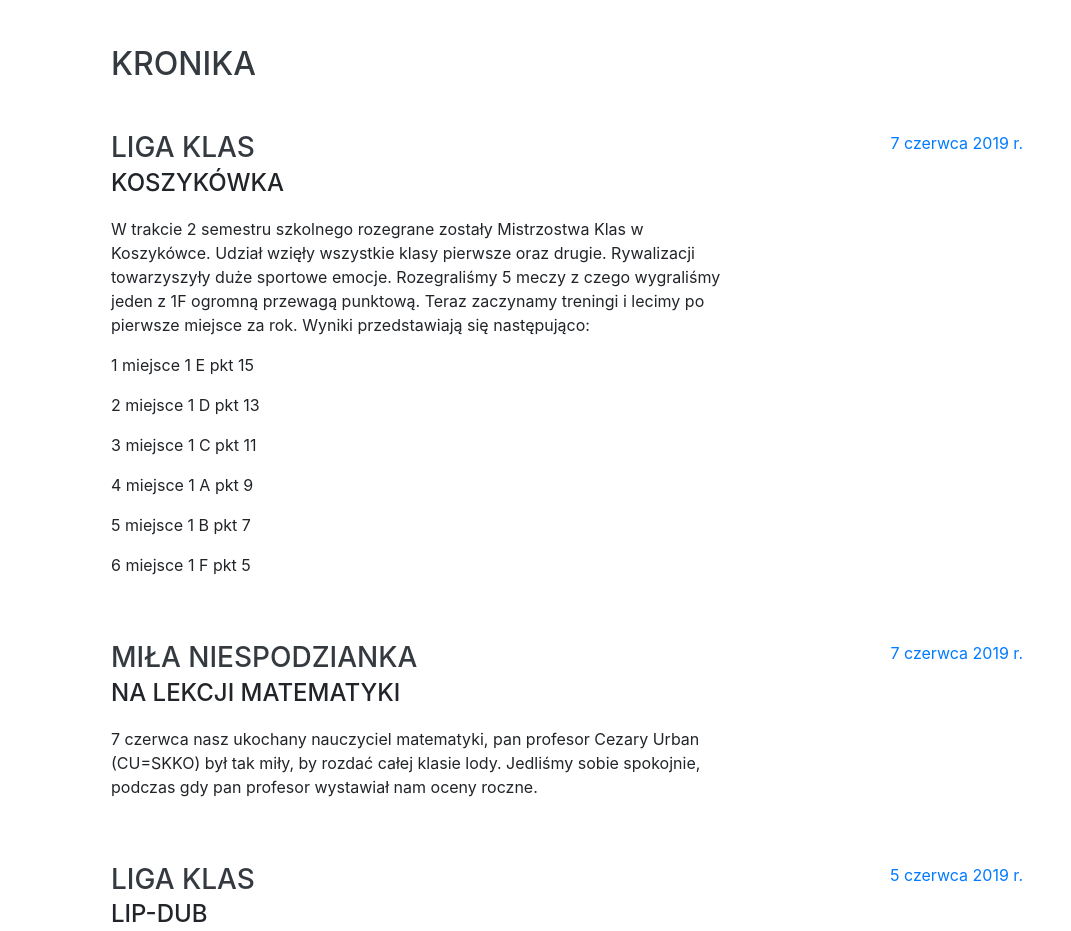
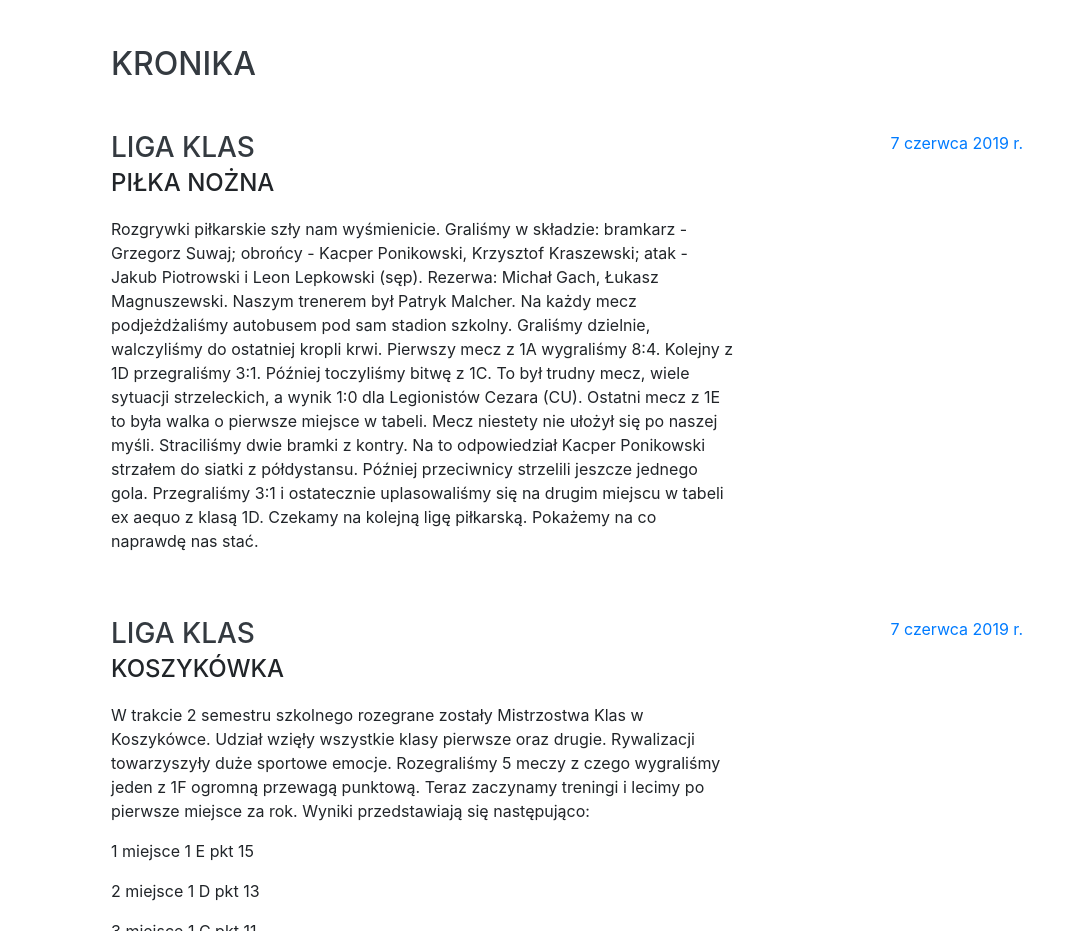
Before and after one commit to moojek/strona, a website with bundled scripts: page index.html in a window 1280 px wide. Shown: the part 804-1735 px from the top of the page, without its empty margins (209-1280 px from the left). Built offline with nearby package versions, Linux system fonts and the light colour scheme; a web font is replaced by a local one.

Commit message:
Added some text

```diff
--- a/index.html
+++ b/index.html
@@ -72,6 +72,28 @@
     <section class="resume-section p-3 p-lg-5 d-flex justify-content-center" id="wycieczki">
       <div class="w-100">
         <h2 class="mb-5">Kronika</h2>
+
+        <!-- pn -->
+        <div class="resume-item d-flex flex-column flex-md-row justify-content-between mb-5">
+          <div class="resume-content">
+            <h3 class="mb-0">Liga Klas</h3>
+            <div class="subheading mb-3">Piłka nożna</div>
+            <p>Rozgrywki piłkarskie szły nam wyśmienicie. Graliśmy w składzie: bramkarz - Grzegorz Suwaj;
+              obrońcy - Kacper Ponikowski, Krzysztof Kraszewski; atak - Jakub Piotrowski i Leon Lepkowski (sęp).
+              Rezerwa: Michał Gach, Łukasz Magnuszewski. Naszym trenerem był Patryk Malcher. Na każdy mecz
+              podjeżdżaliśmy autobusem pod sam stadion szkolny. Graliśmy dzielnie, walczyliśmy do ostatniej kropli krwi.
+              Pierwszy mecz z 1A wygraliśmy 8:4. Kolejny z 1D przegraliśmy 3:1. Później toczyliśmy bitwę z 1C. To był
+              trudny mecz, wiele sytuacji strzeleckich, a wynik 1:0 dla Legionistów Cezara (CU). Ostatni mecz z 1E to
+              była walka o pierwsze miejsce w tabeli. Mecz niestety nie ułożył się po naszej myśli. Straciliśmy dwie
+              bramki z kontry. Na to odpowiedział Kacper Ponikowski strzałem do siatki z półdystansu. Później
+              przeciwnicy strzelili jeszcze jednego gola. Przegraliśmy 3:1 i ostatecznie uplasowaliśmy się na drugim
+              miejscu w tabeli ex aequo z klasą 1D. Czekamy na kolejną ligę piłkarską. Pokażemy na co naprawdę nas stać.
+            </p>
+          </div>
+          <div class="resume-date text-md-right">
+            <span class="text-primary">7 czerwca 2019 r.</span>
+          </div>
+        </div>
 
         <!-- kosz -->
         <div class="resume-item d-flex flex-column flex-md-row justify-content-between mb-5">
```
